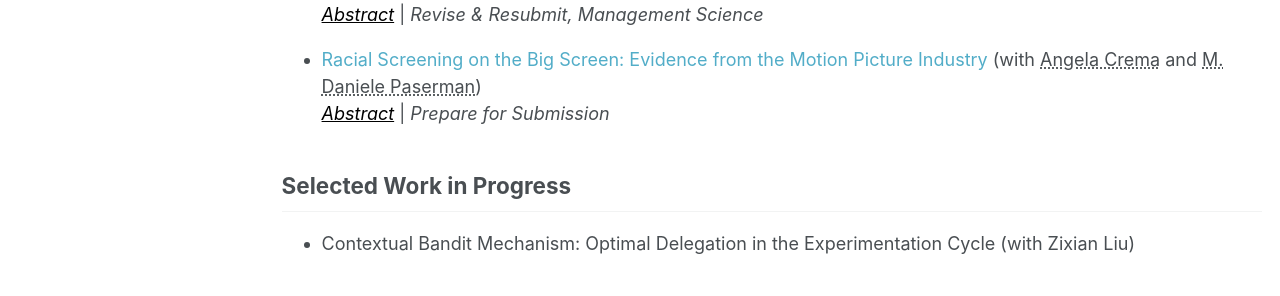
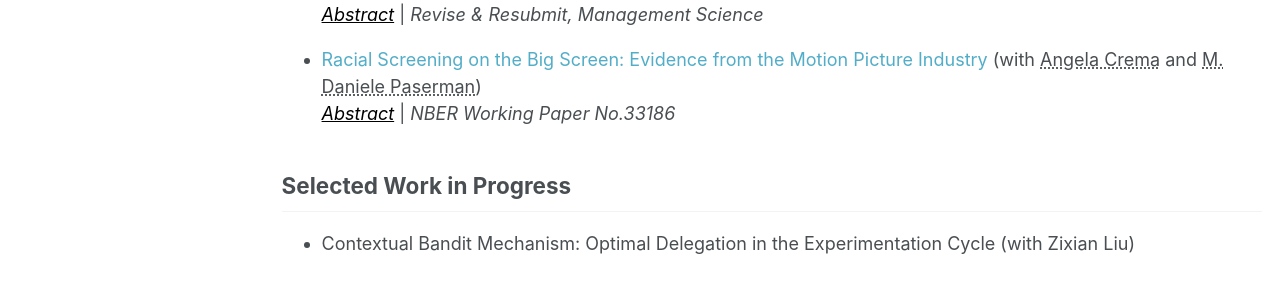
Before and after one commit to samzl1/samzl1.github.io, a Jekyll site: the page built from _pages/papers.md, in a window 1280 px wide and 1140 px high. Shown: the part 452-748 px from the top of the window. Built offline with Jekyll 4.4.1, drawn with Linux system fonts in a browser that asks for light colours.

Commit message:
Update papers.md

```diff
--- a/_pages/papers.md
+++ b/_pages/papers.md
@@ -40,9 +40,9 @@ tima. Numerical and empirical examples illustrate the condition, non-convexity,
 <div id="coppa" style="display: none; background-color: #F1F1F1; color: #666; padding: 10px"> We examine the tradeoff between privacy and personalization for online content by evaluating the impact of YouTube's settlement with the Federal Trade Commission over violating the Children's Online Privacy Protection Act (COPPA). Under the settlement, YouTube removed all forms of personalization for child-directed content starting in January 2020, which included personalized ads and platform features like personalized search and recommendations. We study the resulting impact on 5,066 top American YouTube channels by comparing the child-directed content creators to their non-child-directed counterparts using a difference-in-differences design. On the supply side, we find that child-directed content creators produce 18% less content and pivot towards producing non-child-directed content. Child-directed content creators also invest less in content quality: the proportion of original content falls by 11% and manual captioning falls by 27%, while user content ratings fall by 10%. On the demand side, views of child-directed channels fall by 20%. Consistent with the platform's degraded capacity to match viewers to content, both content creation and content views become more concentrated among top child-directed YouTube channels.</div>
 
 
-<ul><li><a href="https://drive.google.com/file/d/1EasxNQtZj6P2FP3ARSSsPan9sjhA2nmN/view" style="text-decoration:none" target="_blank">Racial Screening on the Big Screen: Evidence from the Motion Picture Industry</a> (with <a href="https://angela-crema.com/" style="color: inherit; text-decoration-style: dotted"  target="_blank">Angela Crema</a> and <a href="https://sites.google.com/view/paserman/home" style="color: inherit; text-decoration-style: dotted"  target="_blank">M. Daniele Paserman</a>)
+<ul><li><a href="https://www.nber.org/papers/w33186?utm_campaign=ntwh&utm_medium=email&utm_source=ntwg25" style="text-decoration:none" target="_blank">Racial Screening on the Big Screen: Evidence from the Motion Picture Industry</a> (with <a href="https://angela-crema.com/" style="color: inherit; text-decoration-style: dotted"  target="_blank">Angela Crema</a> and <a href="https://sites.google.com/view/paserman/home" style="color: inherit; text-decoration-style: dotted"  target="_blank">M. Daniele Paserman</a>)
 
-<br> <a href="#/" style="color:black" onclick="visib('movie')"><em>Abstract</em></a> | <em>Prepare for Submission</em> </li></ul>
+<br> <a href="#/" style="color:black" onclick="visib('movie')"><em>Abstract</em></a> | <em>NBER Working Paper No.33186</em> </li></ul>
 
 <div id="movie" style="display: none; background-color: #F1F1F1; color: #666; padding: 10px"> We develop a model of discrimination that allows us to interpret observed differences in outcomes across groups, conditional on passing a screening test, as taste-based (employer,) statistical, or customer discrimination. We apply this framework to investigate the nature of non-white underrepresentation in the US motion picture industry. Leveraging a novel data set with racial identifiers for the cast of 7,000 motion pictures, we show that, conditional on production, non-white movies exhibit higher average revenues and a smaller variance. Our findings can be rationalized in the context of our model if non-white movies are held to higher standards for production.</div>
 
```
